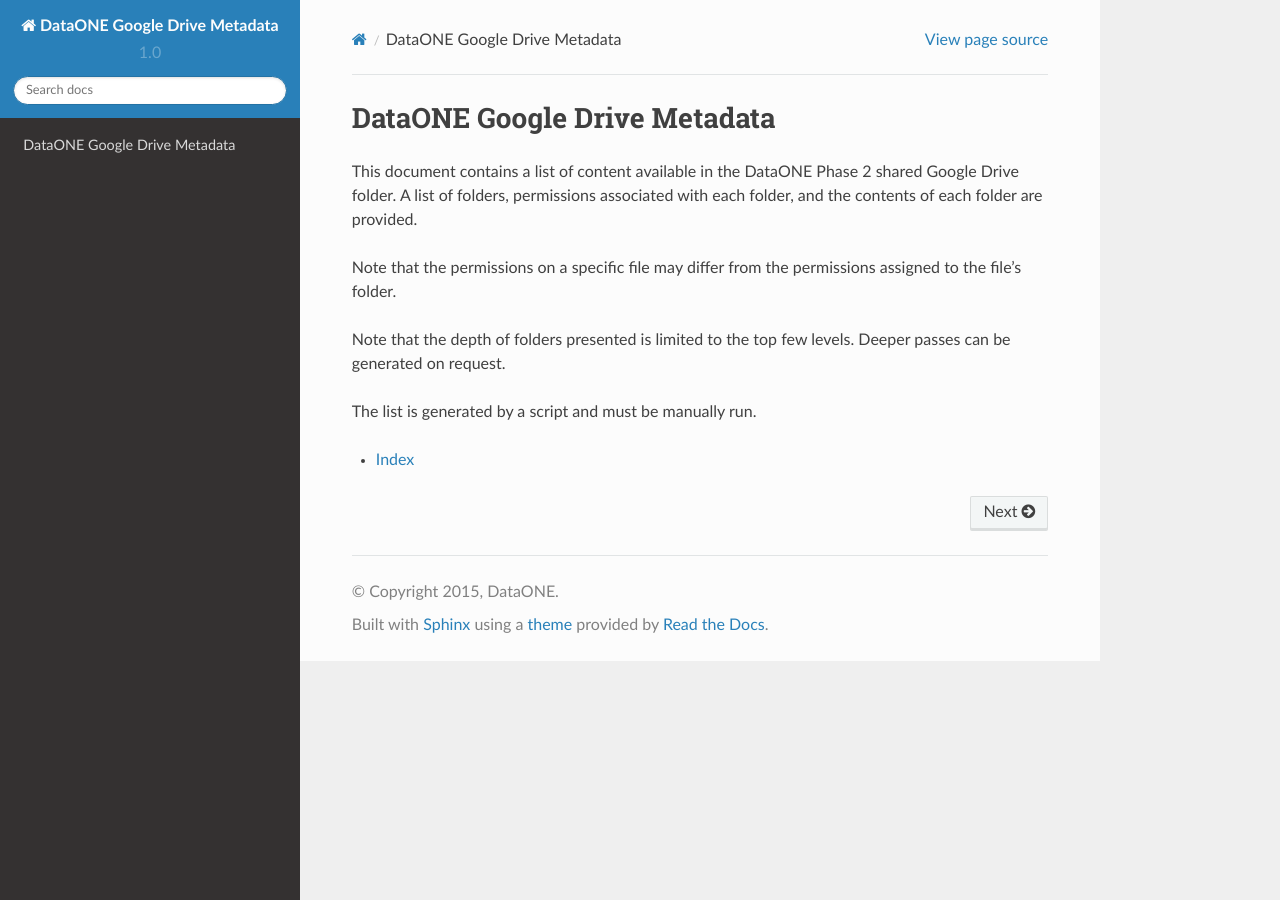
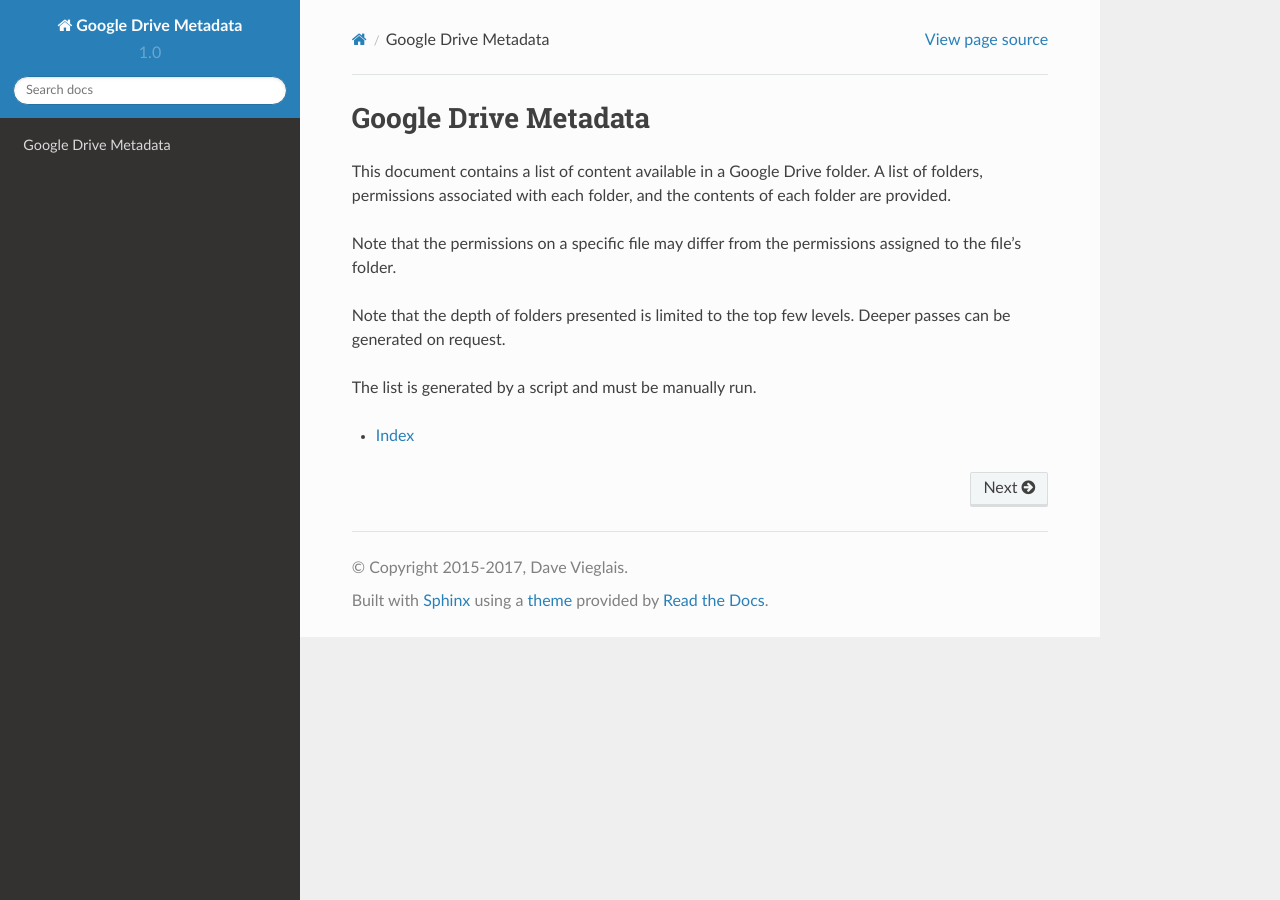
Before and after one commit to datadavev/stuff, a Sphinx documentation site: the page built from google_drive_summary/source/index.rst, in a window 1280 px wide. Built offline with Sphinx 7.4.7 and the Read the Docs theme 2.0.0, drawn with Linux system fonts in a browser that asks for light colours.

Commit message:
localized

```diff
--- a/google_drive_summary/source/conf.py
+++ b/google_drive_summary/source/conf.py
@@ -30,7 +30,6 @@
 # ones.
 extensions = [
     'sphinx.ext.ifconfig',
-    'abstrys.sphinx.docbook_builder',
 ]
 
 # Add any paths that contain templates here, relative to this directory.
@@ -46,8 +45,8 @@
 master_doc = 'index'
 
 # General information about the project.
-project = u'DataONE Google Drive Metadata'
-copyright = u'2015, DataONE'
+project = u'Google Drive Metadata'
+copyright = u'2015-2017, Dave Vieglais'
 
 # The version info for the project you're documenting, acts as replacement for
 # |version| and |release|, also used in various other places throughout the
@@ -235,8 +234,8 @@
 # One entry per manual page. List of tuples
 # (source start file, name, description, authors, manual section).
 man_pages = [
-    ('index', 'dataonegoogledrivemetadata', u'DataONE Google Drive Metadata Documentation',
-     [u'DataONE'], 1)
+    ('index', 'googledrivemetadata', u'Google Drive Metadata Documentation',
+     [u'GDrive'], 1)
 ]
 
 # If true, show URL addresses after external links.
@@ -249,8 +248,8 @@
 # (source start file, target name, title, author,
 #  dir menu entry, description, category)
 texinfo_documents = [
-  ('index', 'DataONEGoogleDriveMetadata', u'DataONE Google Drive Metadata Documentation',
-   u'DataONE', 'DataONEGoogleDriveMetadata', 'One line description of project.',
+  ('index', 'GoogleDriveMetadata', u'Google Drive Metadata Documentation',
+   u'GDrive', 'GoogleDriveMetadata', 'One line description of project.',
    'Miscellaneous'),
 ]
 
--- a/google_drive_summary/source/index.rst
+++ b/google_drive_summary/source/index.rst
@@ -1,8 +1,7 @@
-DataONE Google Drive Metadata
-=============================
+Google Drive Metadata
+=====================
 
-This document contains a list of content available in the DataONE Phase 2 shared
-Google Drive folder. A list of folders, permissions associated with each folder, and the contents of each folder are provided.
+This document contains a list of content available in a Google Drive folder. A list of folders, permissions associated with each folder, and the contents of each folder are provided.
 
 Note that the permissions on a specific file may differ from the permissions
 assigned to the file's folder.
```
